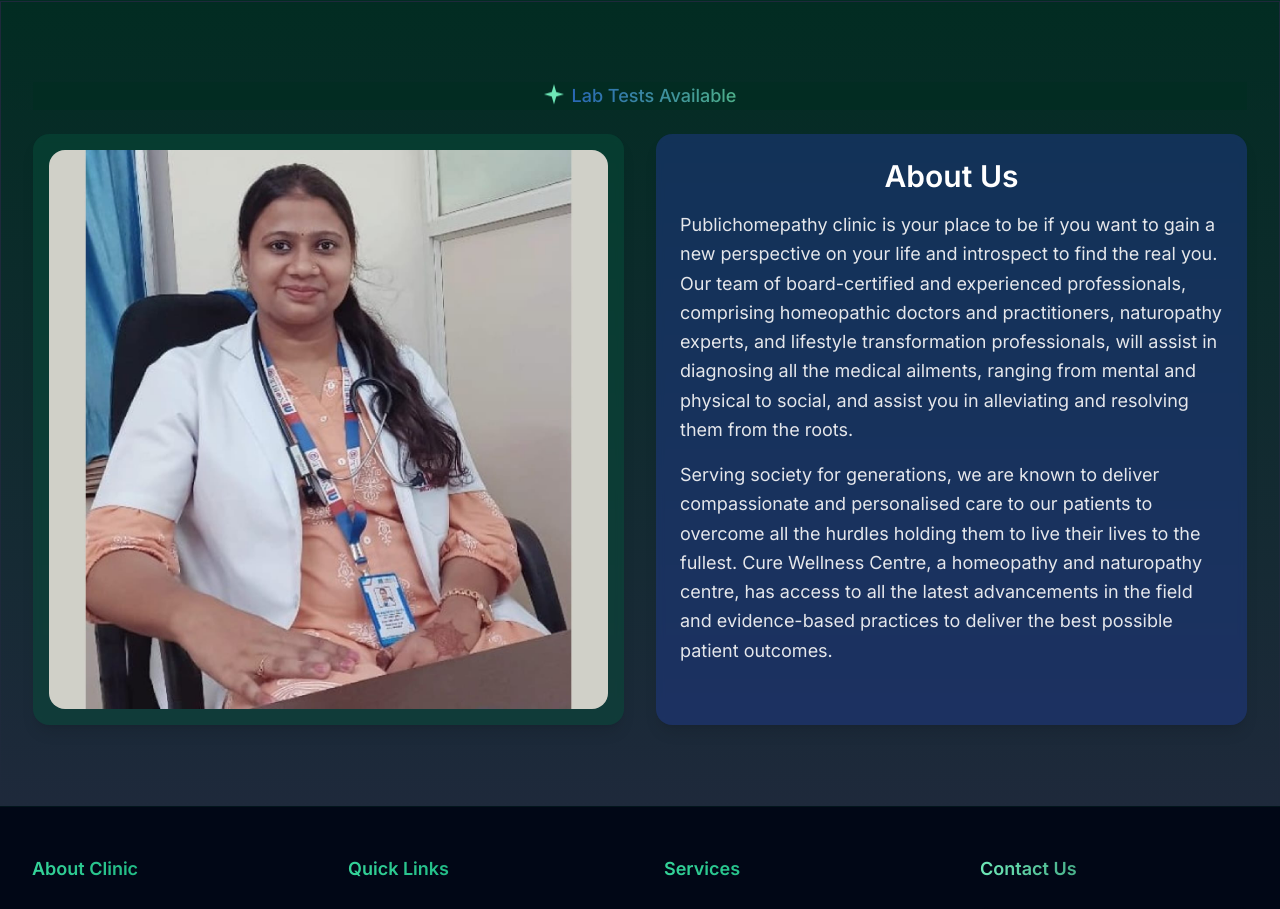
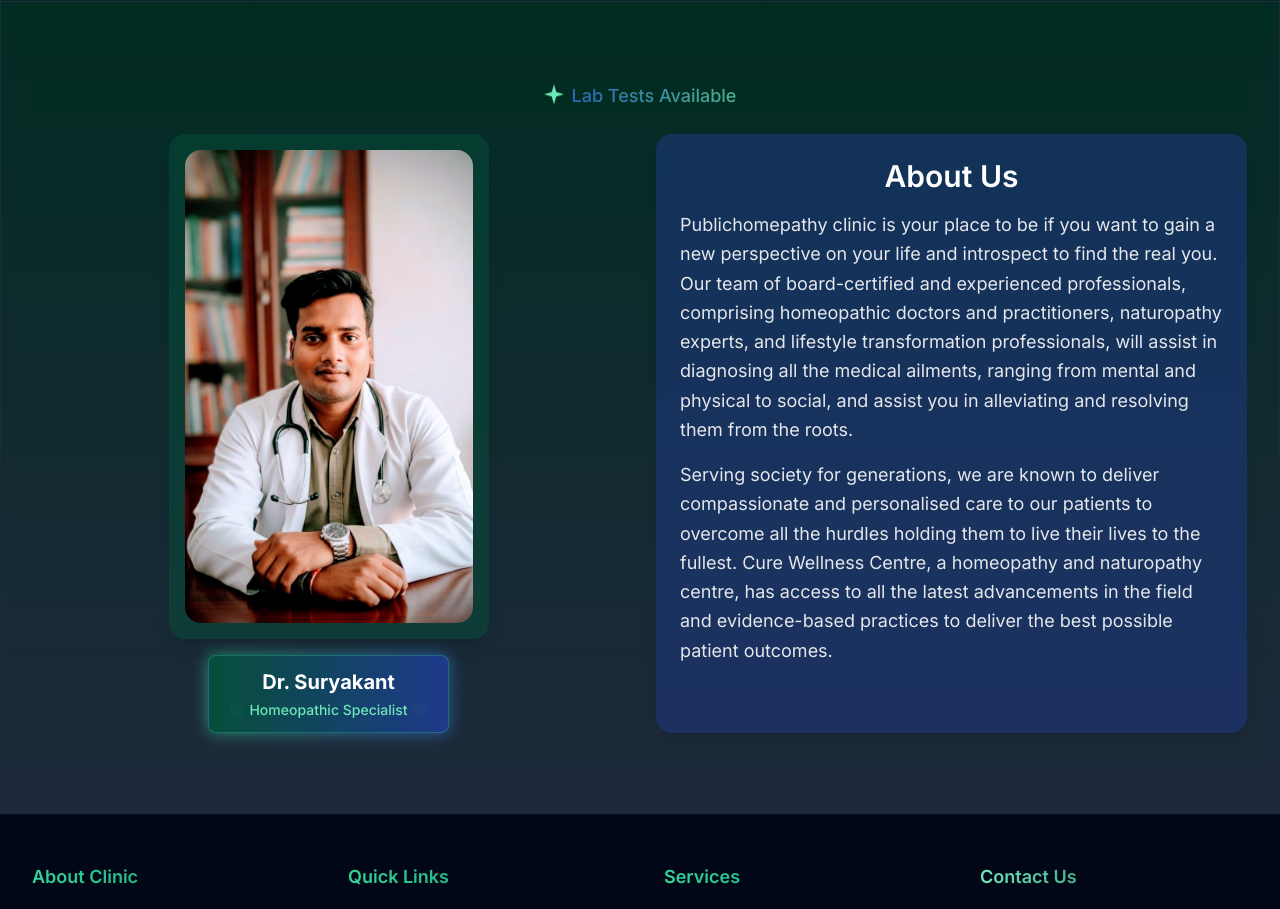
Before and after one commit to Kaif9999/homeopathy-webapp, a Next.js app: page / in a window 1280 px wide. Shown: the part 3719-4628 px from the top of the page. Built offline with nearby package versions, Linux system fonts and the light colour scheme.

Commit message:
feat: photo changed in about component

```diff
--- a/components/about.tsx
+++ b/components/about.tsx
@@ -22,12 +22,28 @@ export const About = () => {
             </span>
           </div>
           <div className="grid grid-cols-1 md:grid-cols-2 gap-8">
-            <div className="w-auto h-auto p-4 shadow-lg rounded-2xl bg-emerald-900/50 backdrop-blur-sm">
+            <div className="flex flex-col items-center">
+              <div className="inline-block p-4 shadow-lg rounded-2xl bg-emerald-900/50 backdrop-blur-sm">
                 <img
                   src="about_image.jpeg"
                   alt="About"
-              className="w-full h-full object-cover rounded-2xl"
+                  className="w-72 object-cover rounded-2xl"
                 />
+              </div>
+              {/* Cool UI for Dr. Suryakant */}
+              <div className="mt-4 text-center">
+                <div className="relative inline-block">
+                  <div className="absolute inset-0 bg-gradient-to-r from-emerald-400 to-blue-500 rounded-lg blur opacity-75 animate-pulse"></div>
+                  <div className="relative bg-gradient-to-r from-emerald-900 to-blue-900 rounded-lg px-6 py-3 border border-emerald-400/30">
+                    <h3 className="text-xl font-bold text-white mb-1">Dr. Suryakant</h3>
+                    <div className="flex items-center justify-center gap-2">
+                      <div className="w-2 h-2 bg-emerald-400 rounded-full animate-ping"></div>
+                      <span className="text-sm text-emerald-300 font-medium">Homeopathic Specialist</span>
+                      <div className="w-2 h-2 bg-emerald-400 rounded-full animate-ping"></div>
+                    </div>
+                  </div>
+                </div>
+              </div>
             </div>
             <div className="w-auto h-auto p-6 shadow-lg rounded-2xl bg-blue-900/50 backdrop-blur-sm">
               <h2 className="text-3xl font-semibold text-white mb-4 text-center">
```
Also changed, not shown: public/about_image.jpeg. Lines whose indentation alone changed are shown as unchanged.
